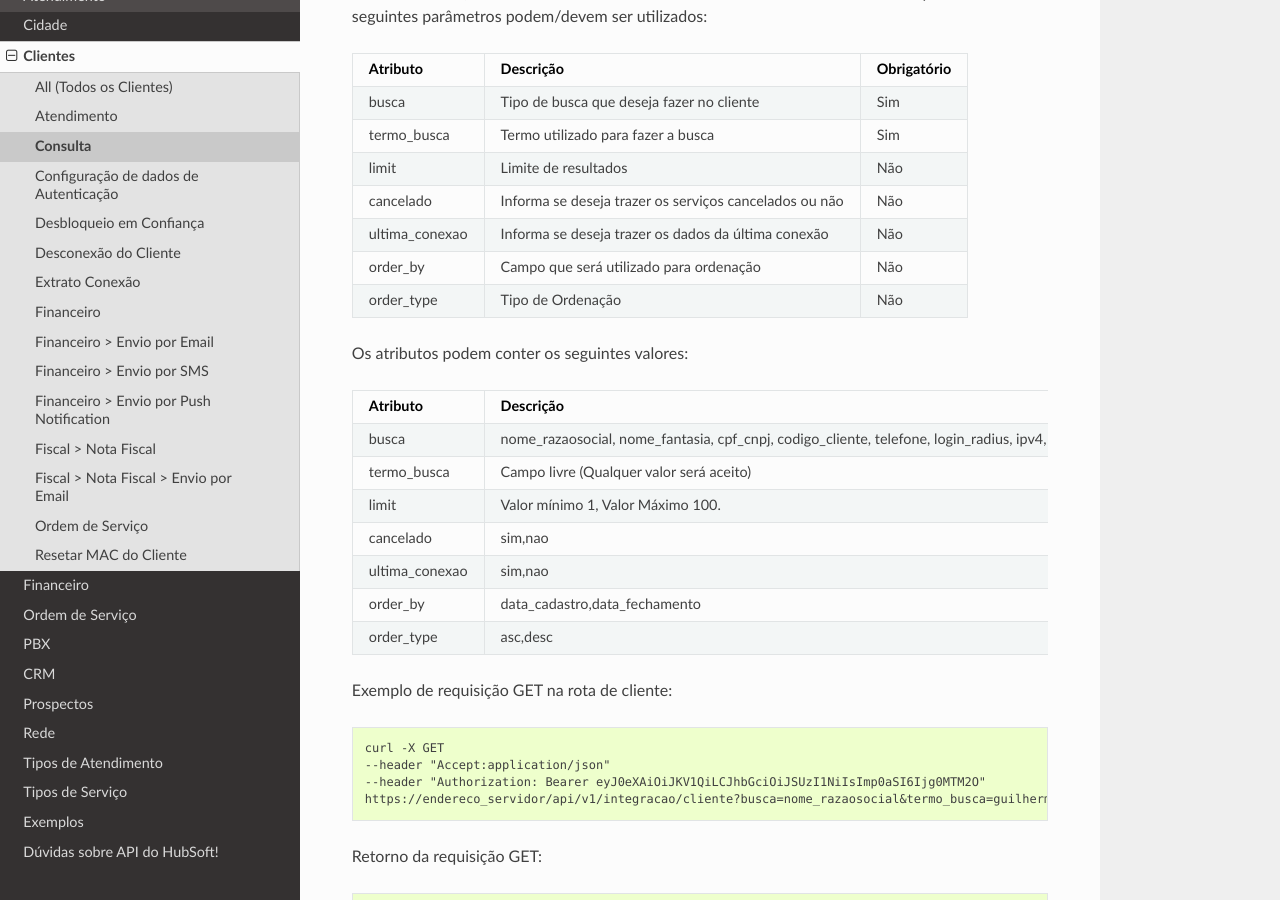
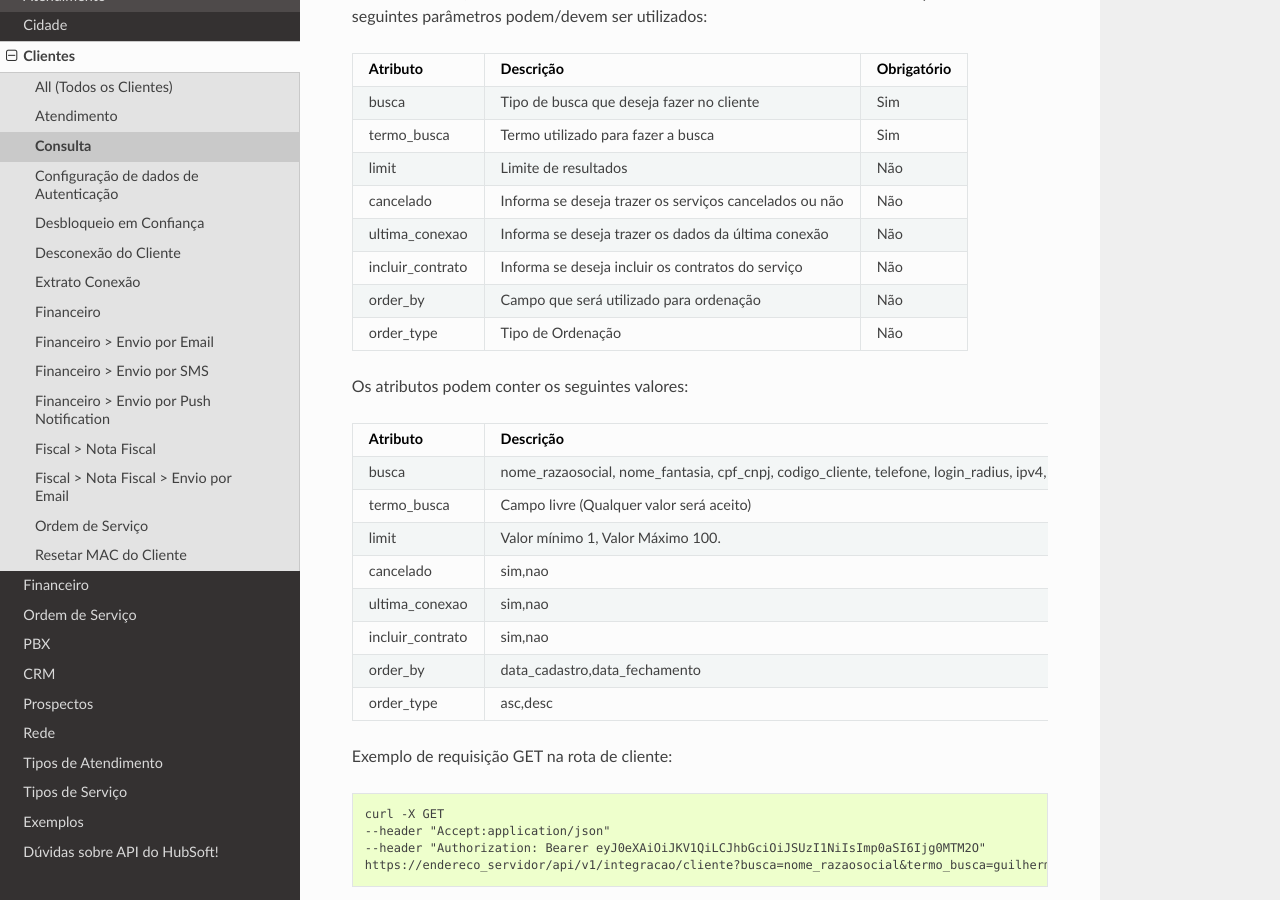
Before and after one commit to hubsoftbrasil/api, a Sphinx documentation site: the page built from docs/source/clientes/consulta.rst, in a window 1280 px wide and 900 px high, scrolled down 576 px. Built offline with Sphinx 7.4.7 and the Read the Docs theme 2.0.0, drawn with Linux system fonts in a browser that asks for light colours.

Commit message:
Update consulta.rst
Possibilidade de incluir os contratos do cliente_servico

```diff
--- a/docs/source/clientes/consulta.rst
+++ b/docs/source/clientes/consulta.rst
@@ -45,6 +45,10 @@ Os seguintes parâmetros podem/devem ser utilizados:
       -  Informa se deseja trazer os dados da última conexão
       -  Não
 
+   *  -  incluir_contrato
+      -  Informa se deseja incluir os contratos do serviço
+      -  Não
+
    *  -  order_by
       -  Campo que será utilizado para ordenação
       -  Não
@@ -79,6 +83,10 @@ Os atributos podem conter os seguintes valores:
       -  nao
 
    *  -  ultima_conexao
+      -  sim,nao
+      -  nao
+
+   *  -  incluir_contrato
       -  sim,nao
       -  nao
 
```
